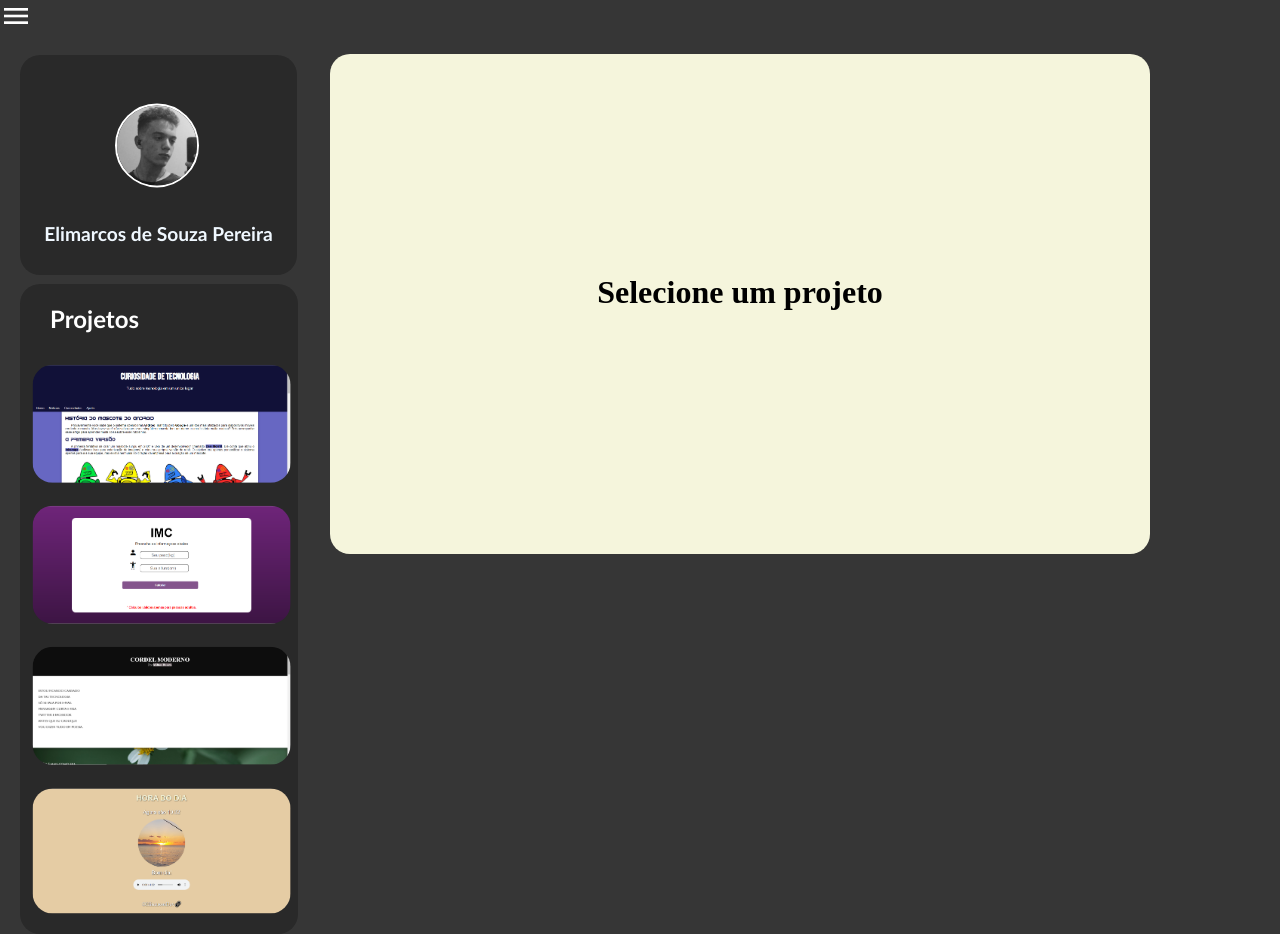
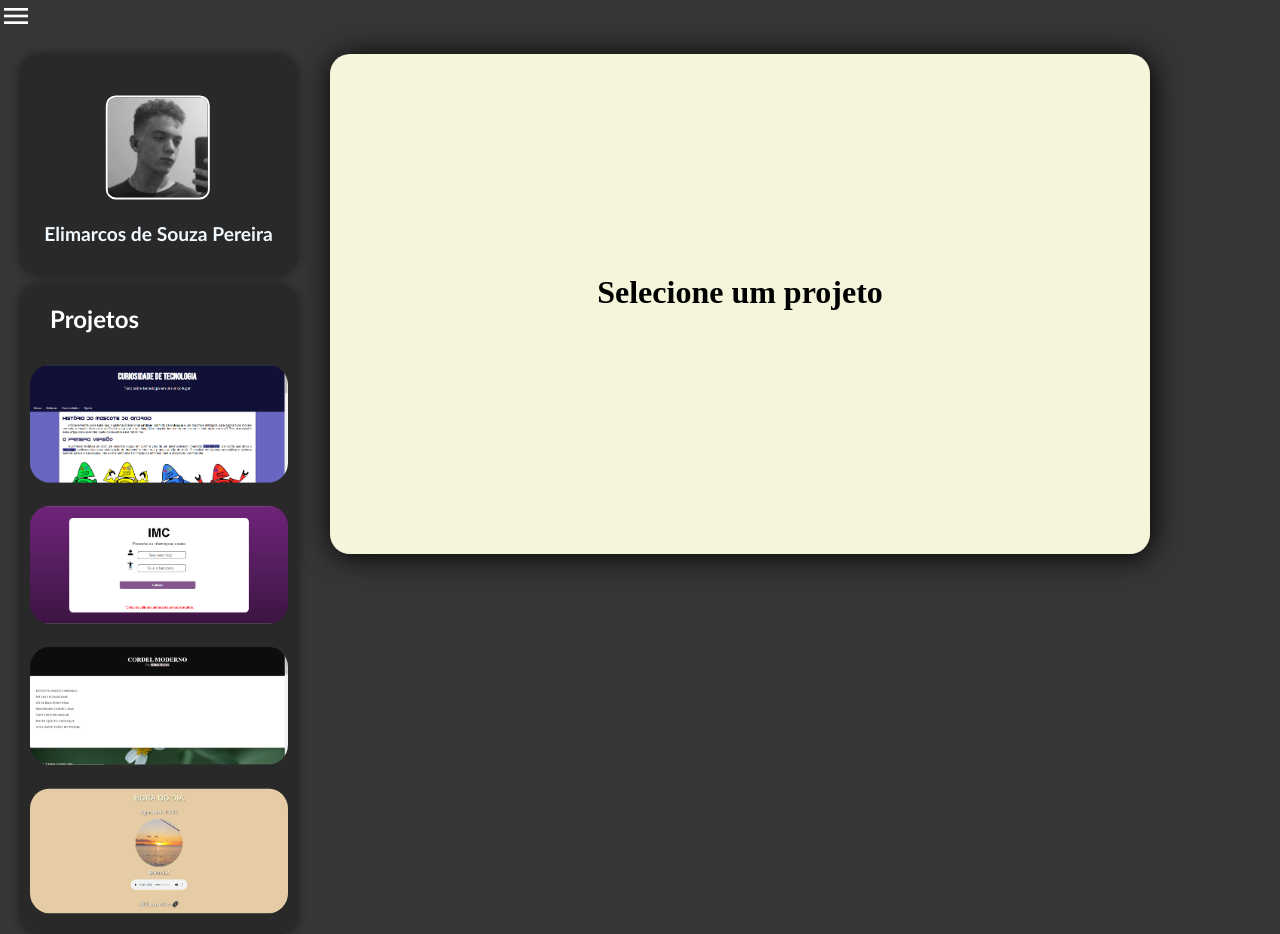
Before and after one commit to ElimarcosDev/Portfolio, a plain HTML site: page index.html in a window 1280 px wide. Drawn offline with Linux system fonts and the light colour scheme.

Commit message:
update allstyle.css

```diff
--- a/allstyle.css
+++ b/allstyle.css
@@ -14,15 +14,15 @@ body,html{
 
 #fotousu{
     position: relative;
-    width: 80px;
-    border-radius: 400px;
+    width: 100px;
+    border-radius: 10px;
     border-style: solid;
     border-color: white;
     border-width: 2px;
-    margin: 40px;
+    margin: 30px;
     top: 50%;
     left: 50%;
-    transform: translate(-100%, 10%);
+    transform: translate(-80%, 10%);
     transition: transform 1s;
 }
 
@@ -33,6 +33,7 @@ body,html{
     border-radius: 20px;
     width: 277px;
     transition: transform 1s;
+    box-shadow: 0px 0px 10px rgba(0, 0, 0, 0.479);
 }
 #repo{
     position: absolute;
@@ -42,7 +43,7 @@ body,html{
     border-radius: 20px;
     width: 258px;
     padding: 10px;
-
+     box-shadow: 0px 0px 10px rgba(0, 0, 0, 0.479);
 }
 h1{
     text-align: center;
@@ -59,18 +60,20 @@ h2{
 .image{
     position: relative;
     border-radius: 20px;
+
     width: 258px;
     margin: 0px;
     margin-bottom: 20px;
     top: 50%;
     left: 50%;
-    transform: translate(-49%, 10%);
+    transform: translate(-50%, 10%);
     transition: transform 1s;
 }
 .image:hover{
     width: 270px;
     transform: translate(-49%, -7%);
     transition: transform 1s;
+    box-shadow: 0px 0px 10px rgba(170, 0, 255, 0.479);
 }
 iframe{
     height: 500px;
@@ -78,12 +81,13 @@ iframe{
     margin-left: 360px;
     margin-top: 0px;
     border-radius: 20px;
+    box-shadow: 2px 2px 30px rgb(0, 0, 0);
 }
 nav{
     display: none;
     text-align: center;
     background-color: #292929;
-
+    box-shadow: 0px 0px 30px rgba(0, 0, 0, 0.479);
 
     transform: translate(7%, 15%);
     border-radius: 0px 20px 20px 20px;
--- a/code.js
+++ b/code.js
@@ -1,7 +1,3 @@
-function preview(){
-    var prev = document.getElementsByTagName(iframe)
-    prev.style.display = 'block'
-}
 function menuonoff(){
     var menu = document.getElementById('menu')
     if ( menu.style.display == 'inline-block'){
@@ -10,4 +6,10 @@ function menuonoff(){
     else{
         menu.style.display = 'inline-block'
     }
+
 }
+
+function preview(){
+    var projetos = document.getElementsByClassName('image')
+    projetos.getAttribute("src", "https://elimarcosdev.github.io/android-projeto/curiosidades.html")
+}
--- a/index.html
+++ b/index.html
@@ -25,19 +25,19 @@
     </nav>
     <main>
         <div id="usu">
-            <img id="fotousu" src="imagens/110783938.png" alt="">
+            <img id="fotousu" src="imagens/110783938.png" alt="foto usuario">
             <h1>Elimarcos de Souza Pereira</h1>
         </div><br>
 
         <div id="repo">
             <h2>Projetos</h2>
-            <abbr title="Projeto Android"><a target="preview" href="https://elimarcosdev.github.io/android-projeto/curiosidades.html"><img onclick="preview()" class="image" src="imagens/android.png" alt="android"></a></abbr>
+            <abbr title="Projeto Android"><a target="preview" href="https://elimarcosdev.github.io/android-projeto/curiosidades.html"><img onmouseenter="preview()" class="image" src="imagens/android.png"  alt="android"></a></abbr>
 
-            <abbr title="Projeto IMC"><a target="preview" href="https://elimarcosdev.github.io/projeto-IMC/index.html"><img onclick="preview()" class="image" src="imagens/imc.png" alt="IMC"></a></abbr>
+            <abbr title="Projeto IMC"><a target="preview" href="https://elimarcosdev.github.io/projeto-IMC/index.html"><img onmouseenter="preview()" class="image" src="imagens/imc.png"  alt="IMC"></a></abbr>
 
-            <abbr title="Projeto Cordel"><a target="preview" href="https://elimarcosdev.github.io/projeto-cordel/index.html"><img onclick="preview()" class="image" src="imagens/cordel.png" alt="cordel"></a></abbr>
+            <abbr title="Projeto Cordel"><a target="preview" href="https://elimarcosdev.github.io/projeto-cordel/index.html"><img onmouseenter="preview()" class="image" src="imagens/cordel.png"  alt="cordel"></a></abbr>
 
-            <abbr title="Projeto Hora do dia"><a target="preview" href="https://elimarcosdev.github.io/projeto-hora-do-dia/index.html"><img onclick="preview()" class="image" src="imagens/hora.png" alt="hora do dia"></a></abbr>
+            <abbr title="Projeto Hora do dia"><a target="preview" href="https://elimarcosdev.github.io/projeto-hora-do-dia/index.html"><img onmouseenter="preview()" class="image" src="imagens/hora.png"  alt="hora do dia"></a></abbr>
 
 
         </div>
```
